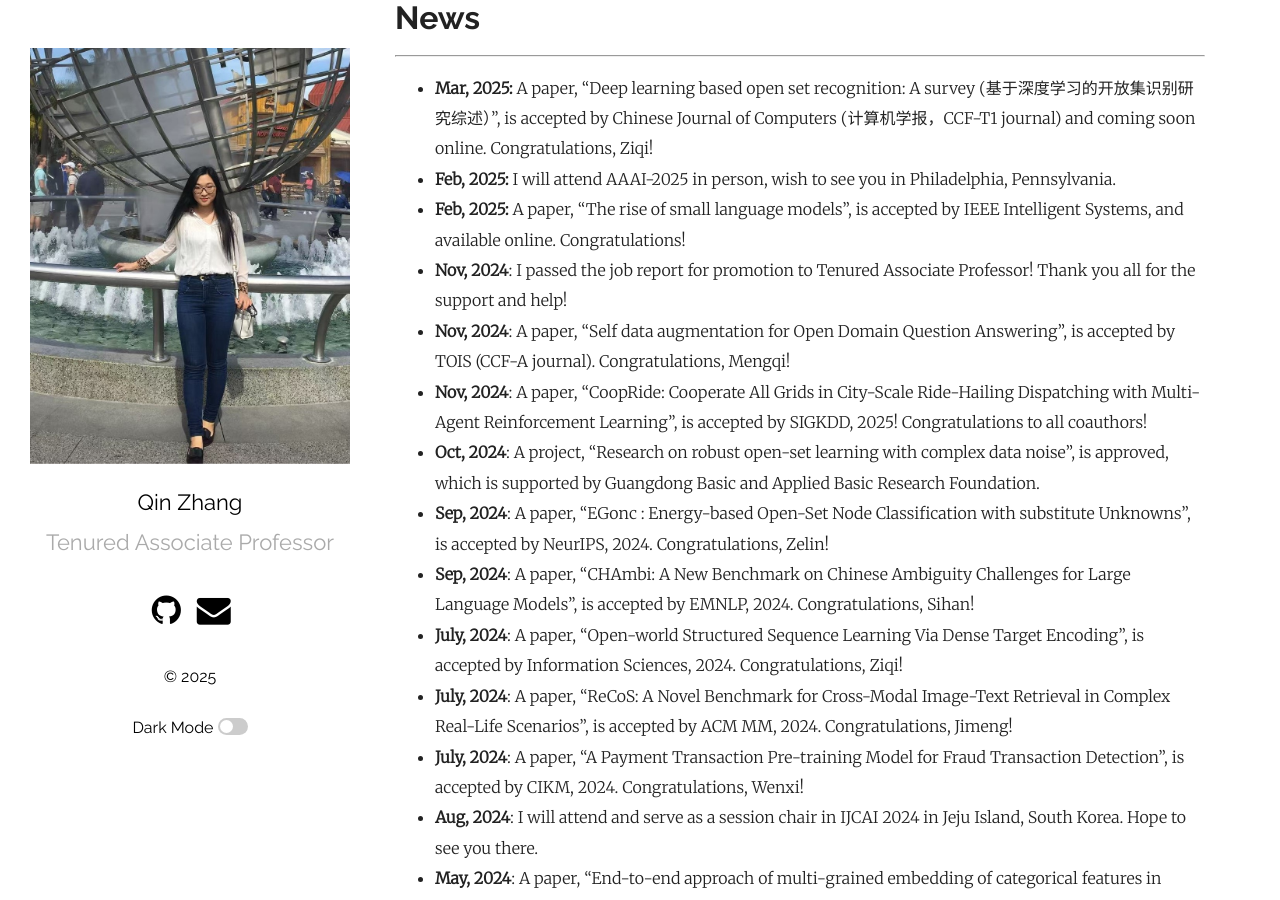
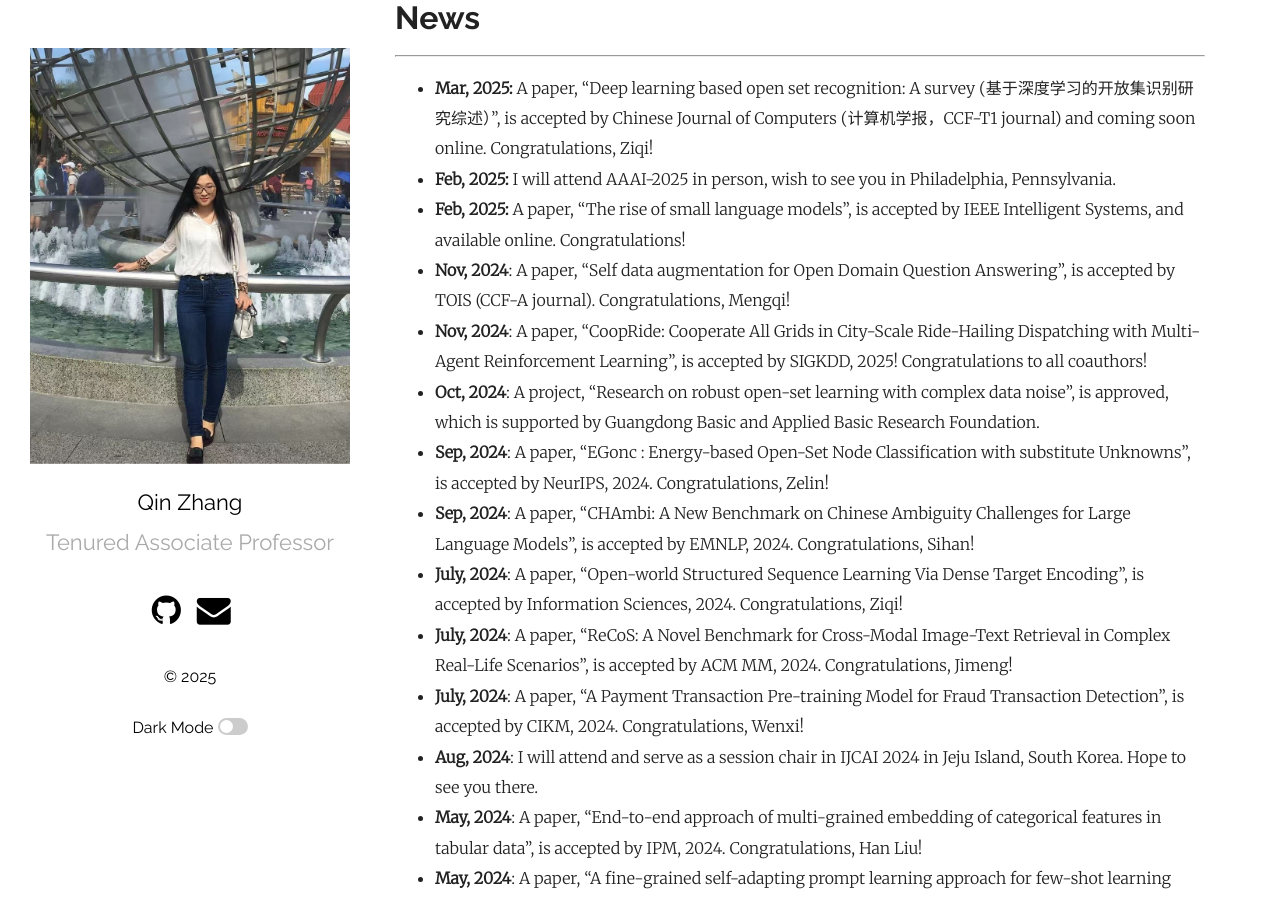
Before and after one commit to qinzhang11/qinzhang11.github.io, a Jekyll site: the page built from index.md, in a window 1280 px wide and 900 px high, scrolled down 789 px. Built offline with Jekyll 4.4.1, drawn with Linux system fonts in a browser that asks for light colours.

Commit message:
Update index.md

```diff
--- a/index.md
+++ b/index.md
@@ -22,7 +22,6 @@ Her research interests focus on **graph learning**, **natural language processin
 - **Mar, 2025:** A paper, “Deep learning based open set recognition: A survey (基于深度学习的开放集识别研究综述）”, is accepted by Chinese Journal of Computers (计算机学报，CCF-T1 journal) and coming soon online. Congratulations, Ziqi!
 - **Feb, 2025:** I will attend AAAI-2025 in person, wish to see you in Philadelphia, Pennsylvania.
 - **Feb, 2025:** A paper, "The rise of small language models", is accepted by IEEE Intelligent Systems, and available online. Congratulations!
-- **Nov, 2024**: I passed the job report for promotion to Tenured Associate Professor! Thank you all for the support and help!
 - **Nov, 2024**: A paper, “Self data augmentation for Open Domain Question Answering”, is accepted by TOIS (CCF-A journal). Congratulations, Mengqi!
 - **Nov, 2024**: A paper, “CoopRide: Cooperate All Grids in City-Scale Ride-Hailing Dispatching with Multi-Agent Reinforcement Learning”,  is accepted by SIGKDD, 2025! Congratulations to all coauthors!
 - **Oct, 2024**: A project, “Research on robust open-set learning with complex data noise”, is approved, which is supported by Guangdong Basic and Applied Basic Research Foundation.
```
